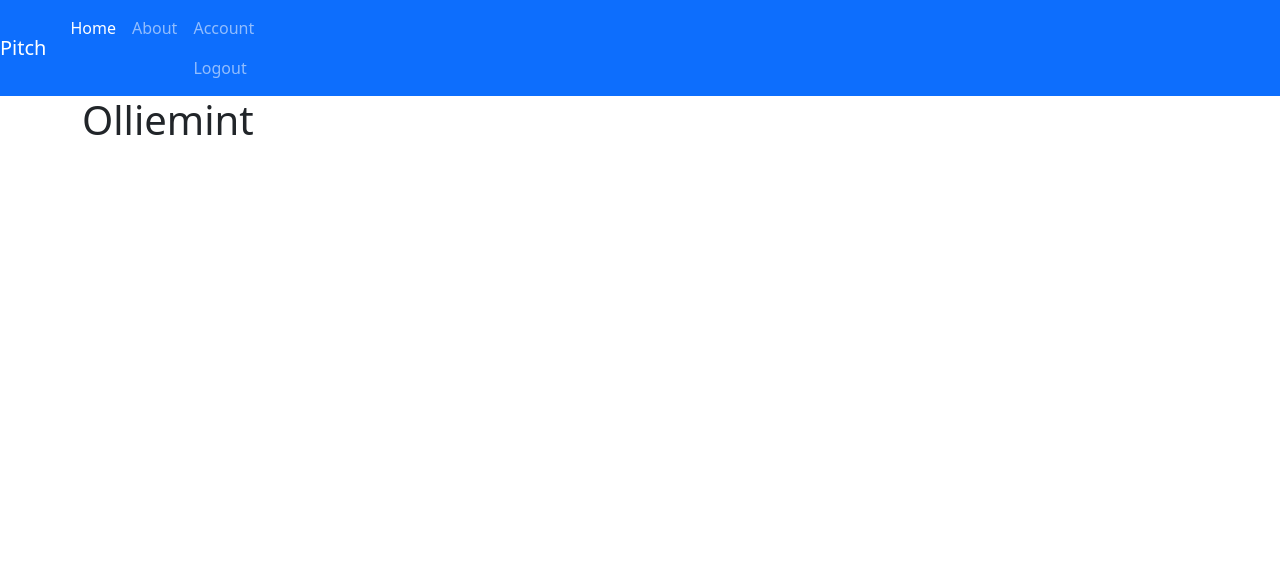
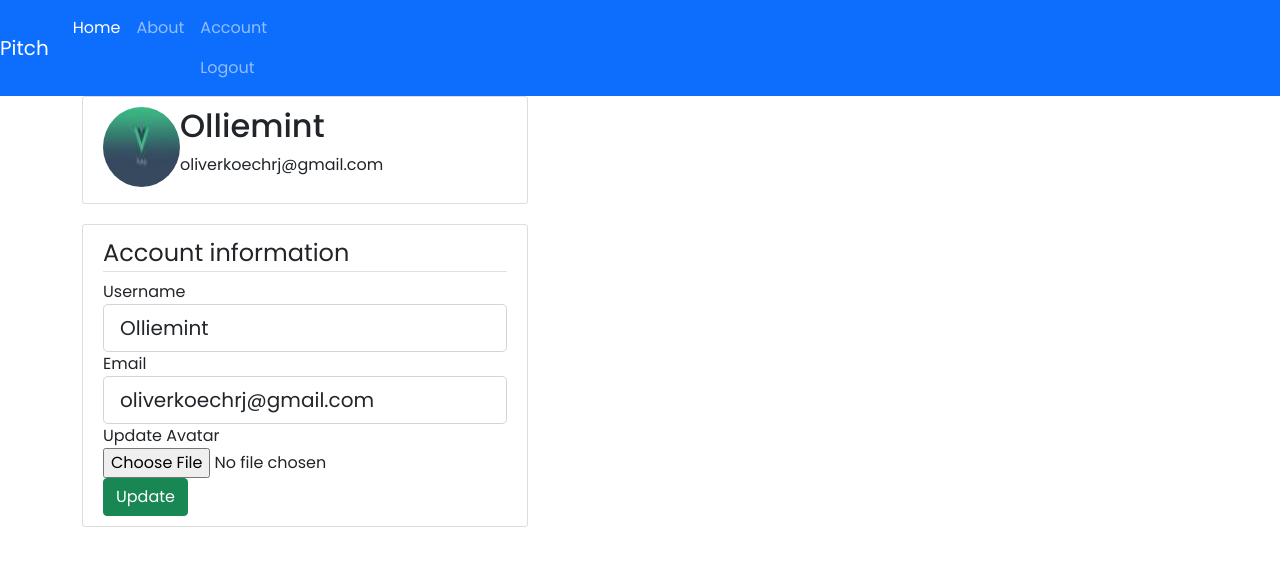
Before and after one commit to Olliemint/Pitch, a Flask app: page /account in a window 1280 px wide. Shown: the top 566 px of the page. Run offline with Flask 2, Linux system fonts and the light colour scheme; a user stored in the database is signed in; some libraries are stand-ins or nearby versions.

Commit message:
feat:added account update feature

```diff
--- a/app/form.py
+++ b/app/form.py
@@ -1,4 +1,6 @@
 from flask_wtf import FlaskForm
+from flask_wtf.file import FileField,FileAllowed
+from flask_login import current_user
 from wtforms import StringField,PasswordField,SubmitField,BooleanField
 from wtforms.validators import DataRequired,Length,Email,EqualTo,ValidationError
 from app.models import User
@@ -37,3 +39,28 @@ class LoginForm(FlaskForm):
     remember = BooleanField('Remember me')
 
     submit = SubmitField('Login')
+
+
+
+
+class UpdateAccountForm(FlaskForm):
+
+    username = StringField('Username',validators=[DataRequired(),Length(min=4,max=15)])
+
+    email = StringField('Email',validators=[DataRequired(),Email()])
+
+    picture = FileField('Update Avatar',validators=[FileAllowed(['jpg','png'])])
+
+    submit = SubmitField('Update')
+
+    def validate_username(self,username):
+        if username.data != current_user.username:
+            user = User.query.filter_by(username=username.data).first()
+            if user:
+                raise ValidationError('That username is already taken. Please choose another username')
+
+    def validate_email(self,email):
+        if email.data != current_user.email:
+            user = User.query.filter_by(email=email.data).first()
+            if user:
+                raise ValidationError('That email is already taken. Please choose another username')
--- a/app/routes.py
+++ b/app/routes.py
@@ -1,7 +1,9 @@
-
+import os
+import secrets
+from PIL import Image
 from app import app,db,bcrypt
 from flask import render_template,url_for,flash,redirect,request
-from app.form import RegistrationForm,LoginForm
+from app.form import RegistrationForm,LoginForm,UpdateAccountForm
 from app.models import User,Pitch
 from flask_login import login_user,current_user,logout_user,login_required
 
@@ -81,7 +83,41 @@ def logout():
     logout_user()
     return redirect(url_for('home'))
 
-@app.route('/account')
+def save_avatar(form_picture):
+    random_hex = secrets.token_hex(8)
+    _,f_ext = os.path.splitext(form_picture.filename)
+    picture_fn = random_hex + f_ext
+    picture_path = os.path.join(app.root_path, 'static/profiles', picture_fn)
+
+
+    output_resize = (75,77)
+    i = Image.open(form_picture)
+    i.thumbnail(output_resize)
+    i.save(picture_path)
+
+    return picture_fn
+
+
+
+
+@app.route('/account',methods=['GET','POST'])
 @login_required
 def account():
-    return render_template('account.html')
+    form = UpdateAccountForm()
+    if form.validate_on_submit():
+        if form.picture.data:
+            picture_file =save_avatar(form.picture.data)
+            current_user.avatar = picture_file
+
+        current_user.username = form.username.data
+        current_user.email = form.email.data
+        db.session.commit()
+        flash('Your data has been updated', 'success')
+        return redirect(url_for('account'))
+    elif request.method == 'GET':
+        form.username.data = current_user.username
+        form.email.data = current_user.email
+
+
+    profile_img = url_for('static',filename ='profiles/' + current_user.avatar)
+    return render_template('account.html',profile_img = profile_img, form=form)
--- a/app/static/css/style.css
+++ b/app/static/css/style.css
@@ -1,3 +1,11 @@
+@import url('https://fonts.googleapis.com/css2?family=Poppins:wght@200;300;400;500&display=swap');
+*{
+
+    box-sizing: border-box;
+    font-family: 'Poppins', sans-serif;
+    text-decoration: none;
+
+}
 html{
     scroll-behavior: smooth;
 }
@@ -37,3 +45,11 @@ html{
   #leg{
       text-align: center;
   }
+  .image img{
+      height: 80px;
+      width: 77px;
+      border-radius: 50%;
+  }
+  #acct{
+      display: flex;
+  }
--- a/app/templates/account.html
+++ b/app/templates/account.html
@@ -1,5 +1,74 @@
 {% extends 'base.html' %}
 {% block content %}
-    <h1>{{ current_user.username }}</h1>
+ <div class="content-section" id="acct">
+     <div class="image">
+         <img class="rounded-circle" src="{{ profile_img }}" alt="no image">
+     </div>
+     <div class="accdata">
+         <h2>{{ current_user.username }}</h2>
+         <p>{{ current_user.email }}</p>
+     </div>
+ </div>
+ <div class="content-section">
+    <form action="" method="POST" enctype="multipart/form-data">
+        {{ form.hidden_tag() }}
+        <fieldset class="form-group">
+            <legend class="border-bottom">Account information</legend>
+            <div class="form-group">
+                {{ form.username.label(class ="form-control-label")}}
+                    {% if form.username.errors %}
+                        {{ form.username(class ="form-control form-control-lg is-invalid")}}
+                        <div class="invalid-feedback">
+                            {% for error in form.username.errors %}
+                                <span>reguired</span>
+                            {% endfor %}
+                        </div>
 
+                    {% else %}
+                       {{ form.username(class ="form-control form-control-lg")}}
+
+
+                    {% endif %}
+
+
+            </div>
+            <div class="form-group">
+                {{ form.email.label(class ="form-control-label")}}
+                {% if form.email.errors %}
+                    {{ form.email(class ="form-control form-control-lg is-invalid")}}
+                    <div class="invalid-feedback">
+                        {% for error in form.email.errors %}
+                            <span >{{error}}</span><br>
+                        {% endfor %}
+                    </div>
+
+                {% else %}
+                   {{ form.email(class ="form-control form-control-lg")}}
+
+
+                {% endif %}
+
+            </div>
+            <div class="form-group">
+                {{ form.picture.label()}}
+                {{ form.picture(class="form-control-file")}}
+                {% if form.picture.errors %}
+
+                    {% for error in form.picture.errors %}
+                        <span class="text-danger">{{error}}</span>
+                    {% endfor %}
+
+                {% endif %}
+
+
+            </div>
+
+        </fieldset>
+        <div class="form-group">
+             {{ form.submit(class = "btn btn-success") }}
+        </div>
+
+    </form>
+
+</div>
 {% endblock content %}
--- a/app/templates/register.html
+++ b/app/templates/register.html
@@ -87,5 +87,6 @@
             </small>
 
         </div>
-
+    </div>
+</div>
 {% endblock content %}
```
Also changed, not shown: app/site.db, app/static/profiles/61b71aa208307459.png (added), app/static/profiles/66fbc90f622a969a.jpg (added), app/static/profiles/default.jpg (added).
